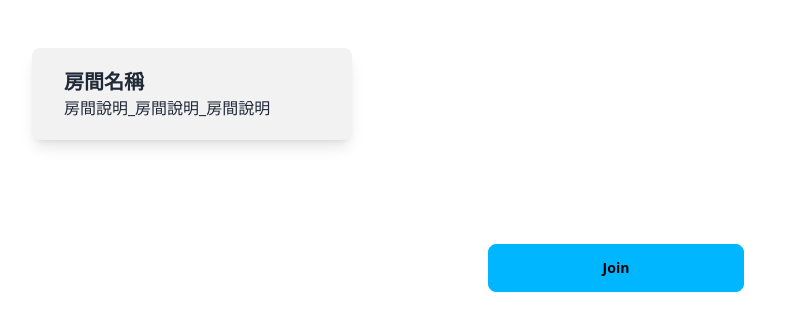
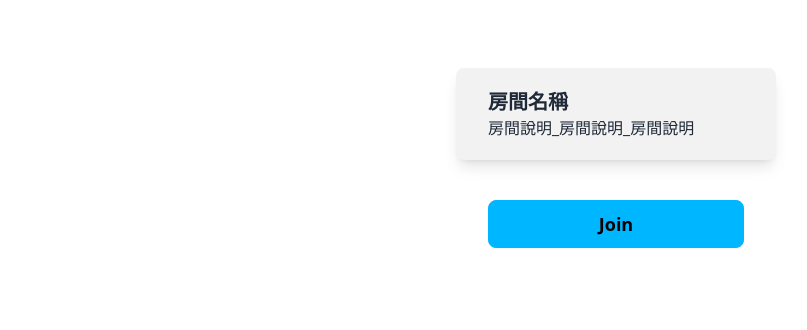
Before and after one commit to muzha3g/taipeipassmeet, a React (Vite) app: page /activity/room in a window 1280 px wide. Shown: the top 330 px of the page, without its empty margins (24-831 px from the left). Built offline with nearby package versions, Linux system fonts and the light colour scheme.

Commit message:
修正title 跟 RoomPage 排版

```diff
--- a/index.html
+++ b/index.html
@@ -4,7 +4,7 @@
     <meta charset="UTF-8" />
     <link rel="icon" type="image/svg+xml" href="/vite.svg" />
     <meta name="viewport" content="width=device-width, initial-scale=1.0" />
-    <title>Vite + React</title>
+    <title>揪團出遊</title>
     <!-- tailwindcss + daisyUI CDN  -->
     <link
       href="https://cdn.jsdelivr.net/npm/daisyui@4.12.10/dist/full.min.css"
--- a/src/pages/RoomDetail.jsx
+++ b/src/pages/RoomDetail.jsx
@@ -4,12 +4,13 @@ import RoomCard from "../components/RoomCard";
 const RoomDetail = () => {
   return (
     <>
-      <div className="mb-20">
+      <div className="mb-20 flex flex-col items-center justify-center">
         <RoomCard />
-      </div>
-      <br />
-      <div className="flex flex-col items-center justify-center">
-        <button className="btn btn-wide btn-info">Join</button>
+        <div className="my-10">
+          <button className="btn btn-wide btn-info font-bold text-lg">
+            Join
+          </button>
+        </div>
       </div>
     </>
   );
```
